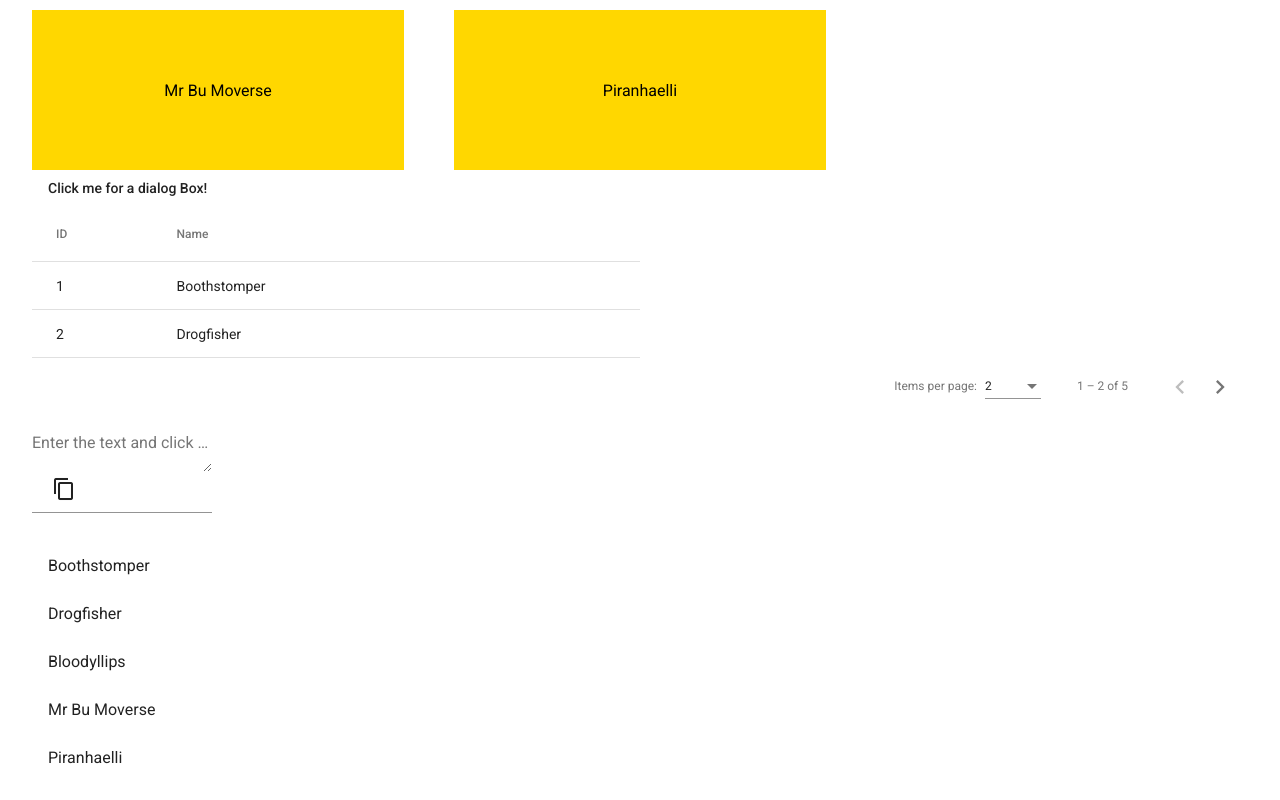
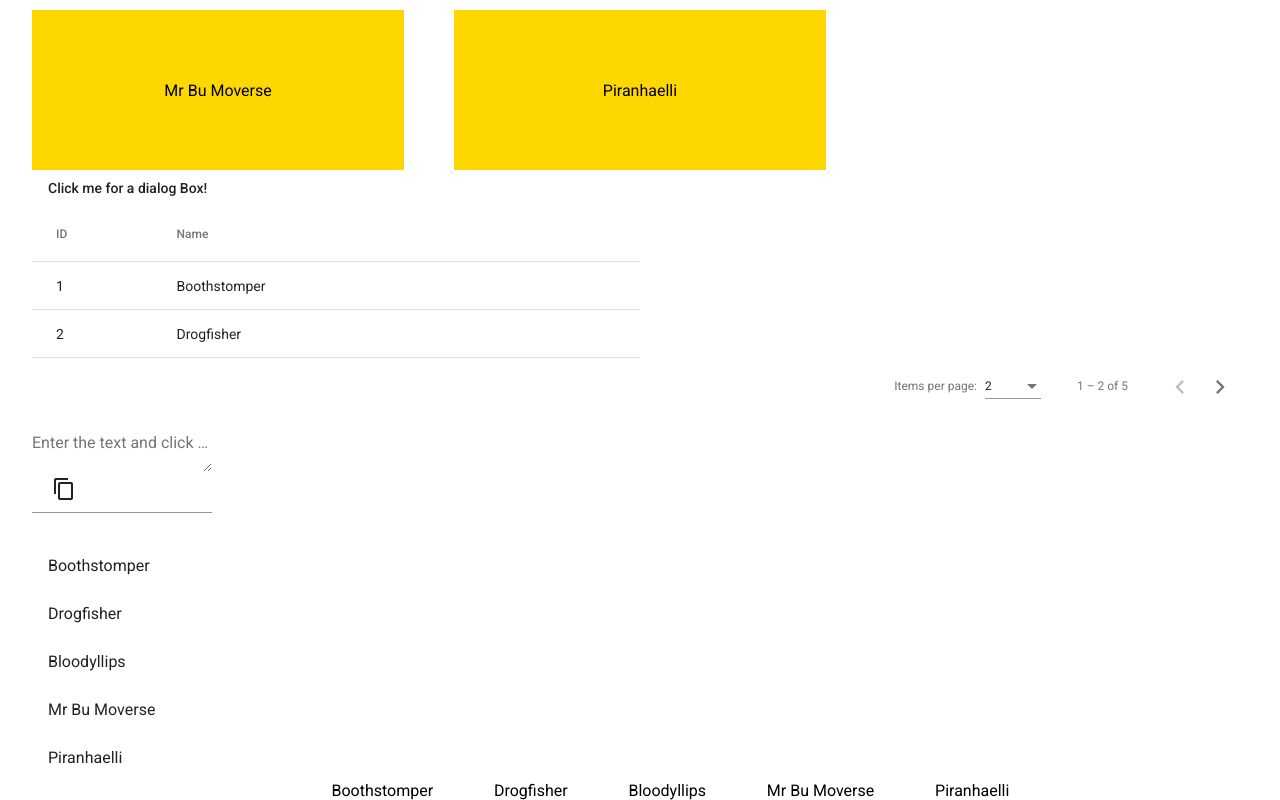
Before and after one commit to Anulav/Angular, an Angular app in the folder ninth/: page / in a window 1280 px wide. Shown: the part 965-1765 px from the top of the page. Built offline with nearby package versions, Linux system fonts and the light colour scheme.

Commit message:
Added and installed flex-layout

```diff
--- a/ninth/package.json
+++ b/ninth/package.json
@@ -15,6 +15,7 @@
     "@angular/common": "~13.0.0",
     "@angular/compiler": "~13.0.0",
     "@angular/core": "~13.0.0",
+    "@angular/flex-layout": "^13.0.0-beta.37",
     "@angular/forms": "~13.0.0",
     "@angular/material": "^13.2.0",
     "@angular/platform-browser": "~13.0.0",
--- a/ninth/src/app/app.component.html
+++ b/ninth/src/app/app.component.html
@@ -26,6 +26,7 @@
 <app-table></app-table>
 <app-copy-text></app-copy-text>
 <app-list></app-list>
+<app-flex-layout></app-flex-layout>
 
 
 </div>
--- /dev/null
+++ b/ninth/src/app/flex-layout/flex-layout.component.html
@@ -0,0 +1,5 @@
+<div fxLayout="row" fxLayoutAlign="center center" >
+  <span *ngFor="let hero of heroes" fxFlexOffset="5%">
+    {{hero.name}}
+</span>
+</div>
--- /dev/null
+++ b/ninth/src/app/flex-layout/flex-layout.component.ts
@@ -0,0 +1,17 @@
+import { Component, OnInit } from '@angular/core';
+import { Heroes } from '../heroes';
+
+@Component({
+  selector: 'app-flex-layout',
+  templateUrl: './flex-layout.component.html',
+  styleUrls: ['./flex-layout.component.css']
+})
+export class FlexLayoutComponent implements OnInit {
+
+  heroes= Heroes;
+  constructor() { }
+
+  ngOnInit(): void {
+  }
+
+}
```
Also changed, not shown: ninth/src/app/app.module.ts (+6 -2 lines), ninth/src/app/flex-layout/flex-layout.component.css (added), 2 other files (tests, documents, lock files or other folders).
